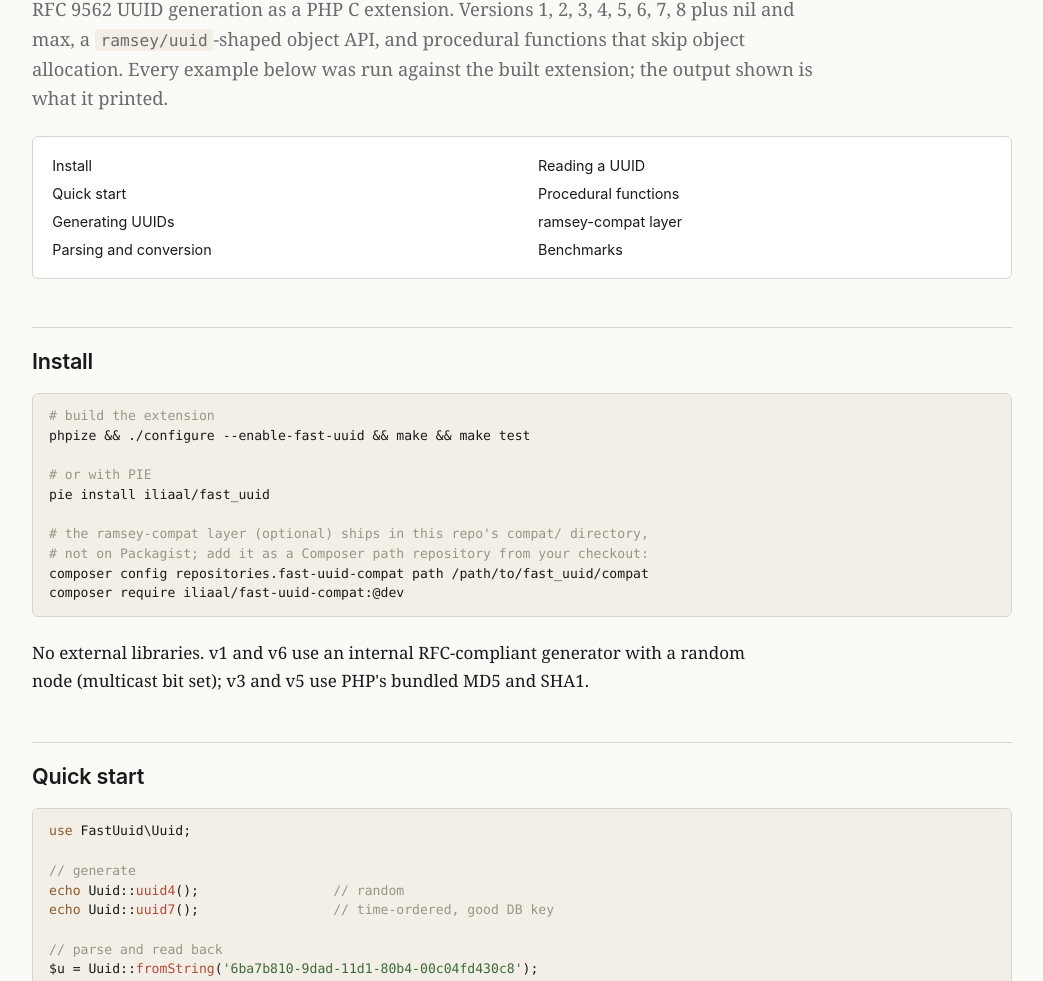
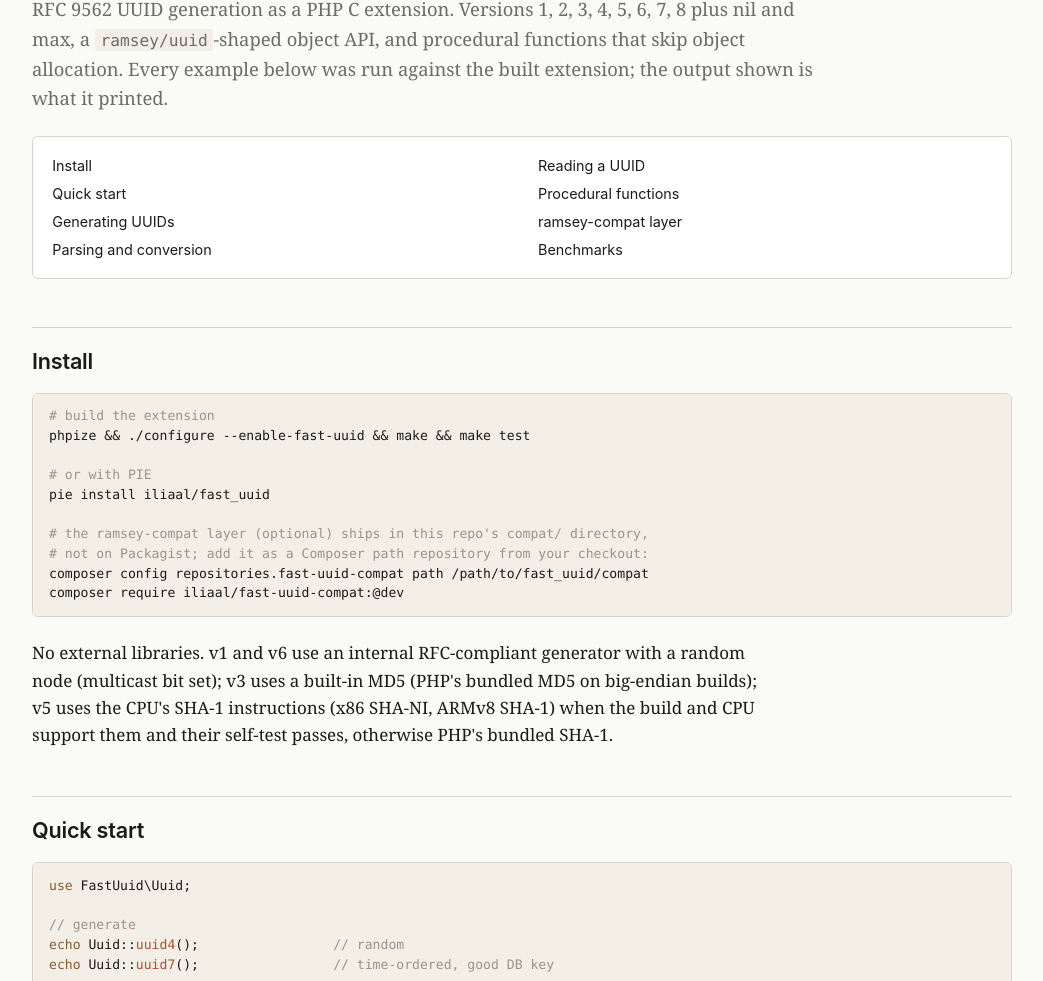
Before and after one commit to iliaal/fast_uuid, a plain HTML site: page docs/index.html in a window 1280 px wide. Shown: the part 119-1100 px from the top of the page, without its empty margins (118-1161 px from the left). Drawn offline with Linux system fonts and the light colour scheme.

Commit message:
Document the v3 MD5 and v5 hardware SHA-1 backends (#48)
README and docs/index.html still said v3 and v5 use PHP's bundled
MD5/SHA1. Since #46, v3 uses the built-in MD5 on little-endian builds and
v5 uses SHA-NI or ARMv8 SHA-1 when the build and CPU support it and the
self-test passes. Also list -DFU_DISABLE_SHA1 and the SHA-1 row in
php --ri.

Co-authored-by: Claude <noreply@anthropic.com>

```diff
--- a/docs/index.html
+++ b/docs/index.html
@@ -84,7 +84,7 @@ pie install iliaal/fast_uuid
 <span class="cm"># not on Packagist; add it as a Composer path repository from your checkout:</span>
 composer config repositories.fast-uuid-compat path /path/to/fast_uuid/compat
 composer require iliaal/fast-uuid-compat:@dev</pre></div>
-  <p>No external libraries. v1 and v6 use an internal RFC-compliant generator with a random node (multicast bit set); v3 and v5 use PHP's bundled MD5 and SHA1.</p>
+  <p>No external libraries. v1 and v6 use an internal RFC-compliant generator with a random node (multicast bit set); v3 uses a built-in MD5 (PHP's bundled MD5 on big-endian builds); v5 uses the CPU's SHA-1 instructions (x86 SHA-NI, ARMv8 SHA-1) when the build and CPU support them and their self-test passes, otherwise PHP's bundled SHA-1.</p>
 
   <h2 id="quickstart">Quick start</h2>
   <div class="ex">
```
Also changed, not shown: 1 other file.
